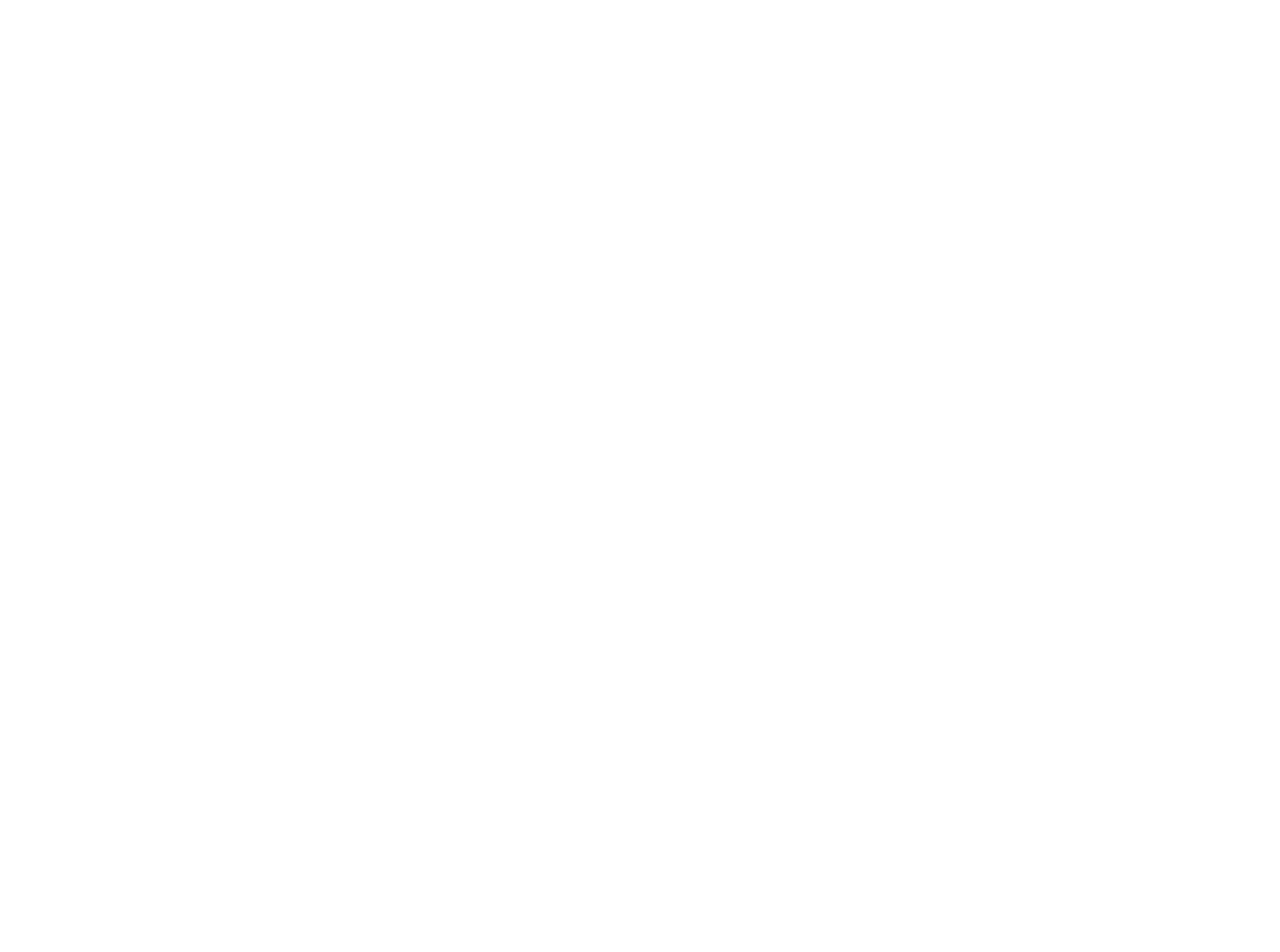
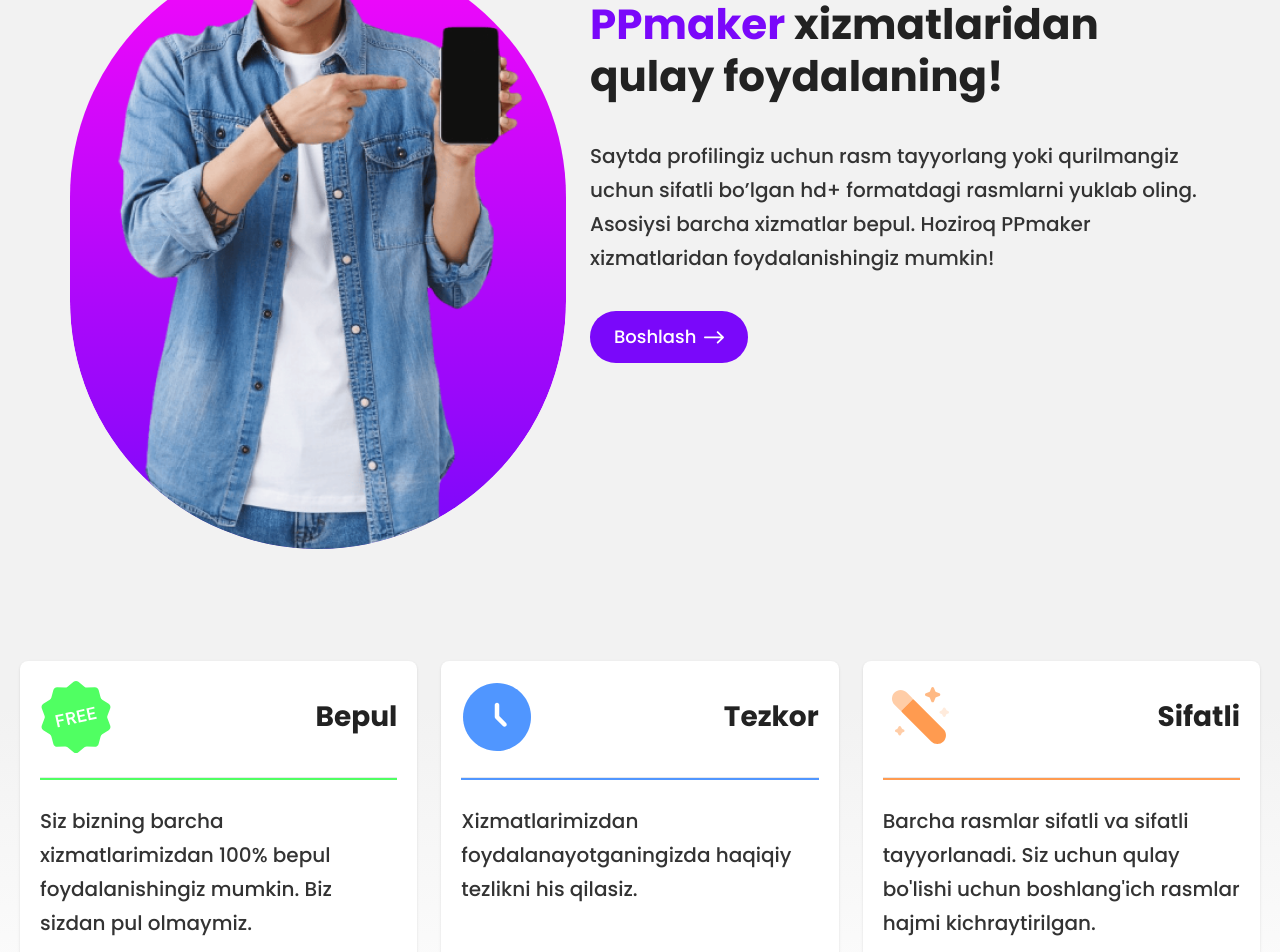
Before and after one commit to mryaxyobek/pp-maker, a React (Vite) app: page / in a window 1280 px wide. Shown: the part 1180-2132 px from the top of the page. Before the commit the page ends 872 px from the top, so only its background shows below. Built offline with nearby package versions, Linux system fonts and the light colour scheme.

Commit message:
added index about section

```diff
--- a/src/assets/data.js
+++ /dev/null
@@ -1,89 +0,0 @@
-import kadyImg from './images/kady.png';
-import aishaImg from './images/aisha.png';
-import arthurImg from './images/arthur.png';
-import nikitaImg from './images/nikita.png';
-import cristianImg from './images/cristian.png';
-import cruzImg from './images/cruz.png';
-import drakeImg from './images/drake.png';
-import griffinImg from './images/griffin.png';
-import adenImg from './images/aden.png';
-export const homePageAboutPeople = [
-    {
-        id: 1,
-        name: 'Kady Baker',
-        description: ' “The team perfectly fit the specialized skill set required. They focused on the most essential features helping us launch the platform eight months faster than planned.”',
-        job: 'Product Manager at Bookmark',
-        img: kadyImg,
-    },
-    {
-        id: 2,
-        name: 'Aiysha Reese',
-        description: '“We needed to automate our entire onboarding process. The team came in and built out the whole journey. Since going live, user retention has gone through the roof!”',
-        job: 'Founder of Manage',
-        img: aishaImg,
-    },
-    {
-        id: 3,
-        name: 'Arthur Clarke',
-        description: '“Amazing. Our team helped us build an app that delivered a new experience for hiring a physio. The launch was an instant success with 100k downloads in the first month.”',
-        job: 'Co-founder of MyPhysio',
-        img: arthurImg,
-    },
-];
-
-export const directorsInfo = [
-    {
-        id: 1,
-        name: 'Nikita Marks',
-        description: '“Empowered teams create truly amazing products. Set the north star and let them follow it.”',
-        job: 'Founder & CEO',
-        img: nikitaImg,
-        twitter: 'https://twitter.com',
-        linkedin: 'https://linkedin.com',
-    },
-    {
-        id: 2,
-        name: 'Cristian Duncan',
-        description: '“Empowered teams create truly amazing products. Set the north star and let them follow it.”',
-        job: 'Co-founder & COO',
-        img: cristianImg,
-        twitter: 'https://twitter.com',
-        linkedin: 'https://linkedin.com',
-    },
-    {
-        id: 3,
-        name: 'Cruz Hamer',
-        description: '“Empowered teams create truly amazing products. Set the north star and let them follow it.”',
-        job: 'Co-founder & CTO',
-        img: cruzImg,
-        twitter: 'https://twitter.com',
-        linkedin: 'https://linkedin.com',
-    },
-    {
-        id: 4,
-        name: 'Drake Heaton',
-        description: '“Empowered teams create truly amazing products. Set the north star and let them follow it.”',
-        job: 'Business Development Lead',
-        img: drakeImg,
-        twitter: 'https://twitter.com',
-        linkedin: 'https://linkedin.com',
-    },
-    {
-        id: 5,
-        name: 'Griffin Wise',
-        description: '“Empowered teams create truly amazing products. Set the north star and let them follow it.”',
-        job: 'Lead Marketing',
-        img: griffinImg,
-        twitter: 'https://twitter.com',
-        linkedin: 'https://linkedin.com',
-    },
-    {
-        id: 6,
-        name: 'Aden Allan',
-        description: '“Empowered teams create truly amazing products. Set the north star and let them follow it.”',
-        job: 'Co-founder',
-        img: adenImg,
-        twitter: 'https://twitter.com',
-        linkedin: 'https://linkedin.com',
-    },
-]
--- a/src/components/Header.jsx
+++ b/src/components/Header.jsx
@@ -41,7 +41,7 @@
         setOpenDonateModal(true);
     };
     return (
-        <header className="header py-8 sticky w-full top-0 right-0 left- shadow z-2 bg-white bg-opacity-70 backdrop-blur-sm">
+        <header className="header py-8 sticky w-full top-0 right-0 left-0 shadow z-5 bg-white bg-opacity-70 backdrop-blur-3xl">
             <div className="flex container items-center justify-between">
                 {/* logo  */}
                 <Link to='/'>
--- /dev/null
+++ b/src/components/IndexAbout.jsx
@@ -0,0 +1,76 @@
+import React from 'react';
+import boyImg from '../assets/images/images/boy-handing-phone.png';
+import { Link } from 'react-router-dom';
+import freeIcon from '../assets/images/icons/free-icon.svg';
+import clockIcon from '../assets/images/icons/clock-circle-icon.svg';
+import magicIcon from '../assets/images/icons/magic-icon.svg';
+
+const IndexAbout = () => {
+    return (
+        <section className="bg-gray-white py-30">
+            <div className="container">
+                <div className="flex-center justify-center gap-6 mb-28">
+                    {/* 1  */}
+                    <div className="flex w-2/5 justify-center overflow-hidden rounded-b-full relative">
+                        <img src={boyImg} className='z-2' alt="boy handing phone image" />
+                        <div className="absolute z-1 w-full h-[600px] bottom-0 rounded-full bg-violet-pink"></div>
+                    </div>
+                    {/* 2 */}
+                    <div className="space-y-9 w-1/2">
+                        <h2 className="max-w-lg">
+                            <span className="font-poppins-bold text-violet">PPmaker</span> xizmatlaridan qulay foydalaning!
+                        </h2>
+                        <p>Saytda profilingiz uchun rasm tayyorlang yoki qurilmangiz uchun sifatli bo’lgan hd+ formatdagi rasmlarni yuklab oling. Asosiysi barcha xizmatlar bepul. Hoziroq PPmaker xizmatlaridan foydalanishingiz mumkin!</p>
+                        <Link to='/' className='violet-btn text-white max-w-max'>Boshlash
+                            <svg className='ml-2' width="20" height="20" viewBox="0 0 20 20" fill="none" xmlns="http://www.w3.org/2000/svg">
+                                <path className='text-white' d="M14.2792 16.1847C14.1078 16.3429 13.8781 16.4305 13.6398 16.4285C13.4014 16.4265 13.1734 16.3352 13.0048 16.1741C12.8363 16.013 12.7407 15.7951 12.7386 15.5672C12.7365 15.3394 12.8282 15.1199 12.9938 14.9561L16.8965 11.226H0.9091C0.667992 11.226 0.436758 11.1345 0.266269 10.9715C0.0957798 10.8086 0 10.5876 0 10.3571C0 10.1267 0.0957798 9.90569 0.266269 9.74275C0.436758 9.5798 0.667992 9.48826 0.9091 9.48826H16.8965L12.9938 5.75819C12.8282 5.59432 12.7365 5.37484 12.7386 5.14703C12.7407 4.91921 12.8363 4.70129 13.0048 4.54019C13.1734 4.3791 13.4014 4.28772 13.6398 4.28574C13.8781 4.28376 14.1078 4.37134 14.2792 4.52961L19.7338 9.74284C19.9043 9.90578 20 10.1267 20 10.3571C20 10.5875 19.9043 10.8085 19.7338 10.9714L14.2792 16.1847Z" fill="currentColor" />
+                            </svg>
+
+                        </Link>
+                    </div>
+                </div>
+                {/* list  */}
+                <ul className="grid grid-cols-3 gap-6">
+                <li className="bg-white rounded-lg p-5 shadow">
+                        <div className="flex-center justify-between border-b pb-6">
+                            <img width={72} height={72} src={freeIcon} alt="free icon image" />
+                            <h3>Bepul</h3>
+                        </div>
+                        {/* line  */}
+                        <div className="w-full h-0.5 bg-green-color"></div>
+                        {/* description  */}
+                        <p className="pt-6">
+                            Siz bizning barcha xizmatlarimizdan 100% bepul foydalanishingiz mumkin. Biz sizdan pul olmaymiz.
+                        </p>
+                    </li>
+                    <li className="bg-white rounded-lg p-5 shadow">
+                        <div className="flex-center justify-between border-b pb-6">
+                            <img width={72} height={72} src={clockIcon} alt="clock icon image" />
+                            <h3>Tezkor</h3>
+                        </div>
+                        {/* line  */}
+                        <div className="w-full h-0.5 bg-blue-color"></div>
+                        {/* description  */}
+                        <p className="pt-6">
+                            Xizmatlarimizdan foydalanayotganingizda haqiqiy tezlikni his qilasiz.
+                        </p>
+                    </li>
+                    <li className="bg-white rounded-lg p-5 shadow">
+                        <div className="flex-center justify-between border-b pb-6">
+                            <img width={72} height={72} src={magicIcon} alt="magic icon image" />
+                            <h3>Sifatli</h3>
+                        </div>
+                        {/* line  */}
+                        <div className="w-full h-0.5 bg-orange-color"></div>
+                        {/* description  */}
+                        <p className="pt-6">
+                            Barcha rasmlar sifatli va sifatli tayyorlanadi. Siz uchun qulay bo'lishi uchun boshlang'ich rasmlar hajmi kichraytirilgan.
+                        </p>
+                    </li>
+                </ul>
+            </div>
+        </section>
+    )
+}
+
+export default IndexAbout
--- a/src/pages/Home.jsx
+++ b/src/pages/Home.jsx
@@ -1,10 +1,12 @@
 import React from 'react';
 import IndexHero from '../components/IndexHero';
+import IndexAbout from '../components/IndexAbout';
 
 const Home = () => {
   return (
     <>
       <IndexHero />
+      <IndexAbout />
     </>
   )
 }
--- a/tailwind.config.js
+++ b/tailwind.config.js
@@ -70,7 +70,8 @@
         'green-color': '#50FF62',
       },
       backgroundImage: {
-        'violet-pink': 'linear-gradient(114deg, #7A08FA 0%, #CE00D2 99.18%)'
+        'violet-pink': 'linear-gradient(180deg, #F508FA 0%, #7A08FA 100%, #6400D3 100%)',
+        'gray-white': 'linear-gradient(180deg, #F2F2F2 73.14%, rgba(242, 242, 242, 0.00) 99.91%)',
       },
       boxShadow: {
         '25': '0px 4px 4px 0px rgba(0, 0, 0, 0.25)',
```
Also changed, not shown: src/assets/images/images/boy-handing-phone.png (added).
